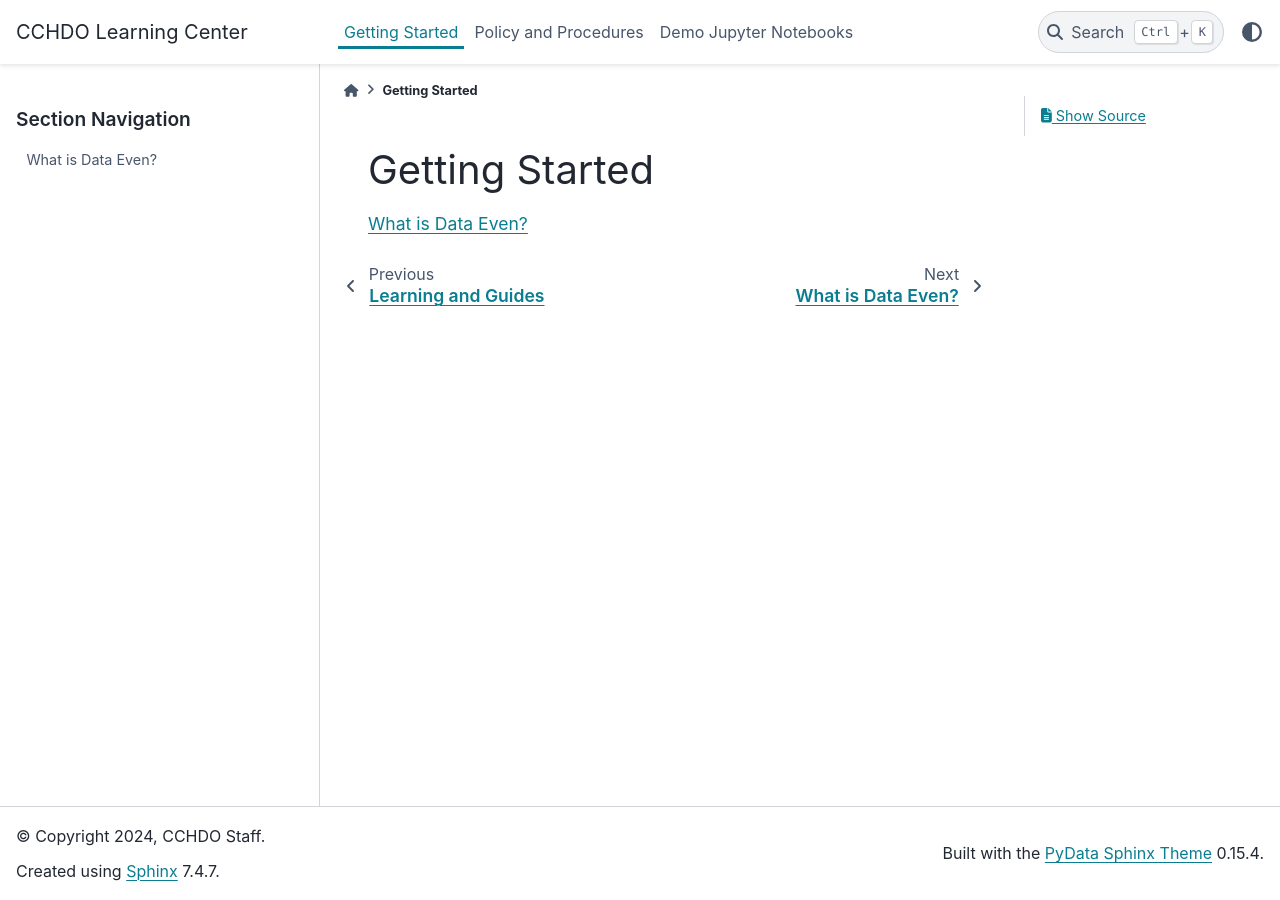
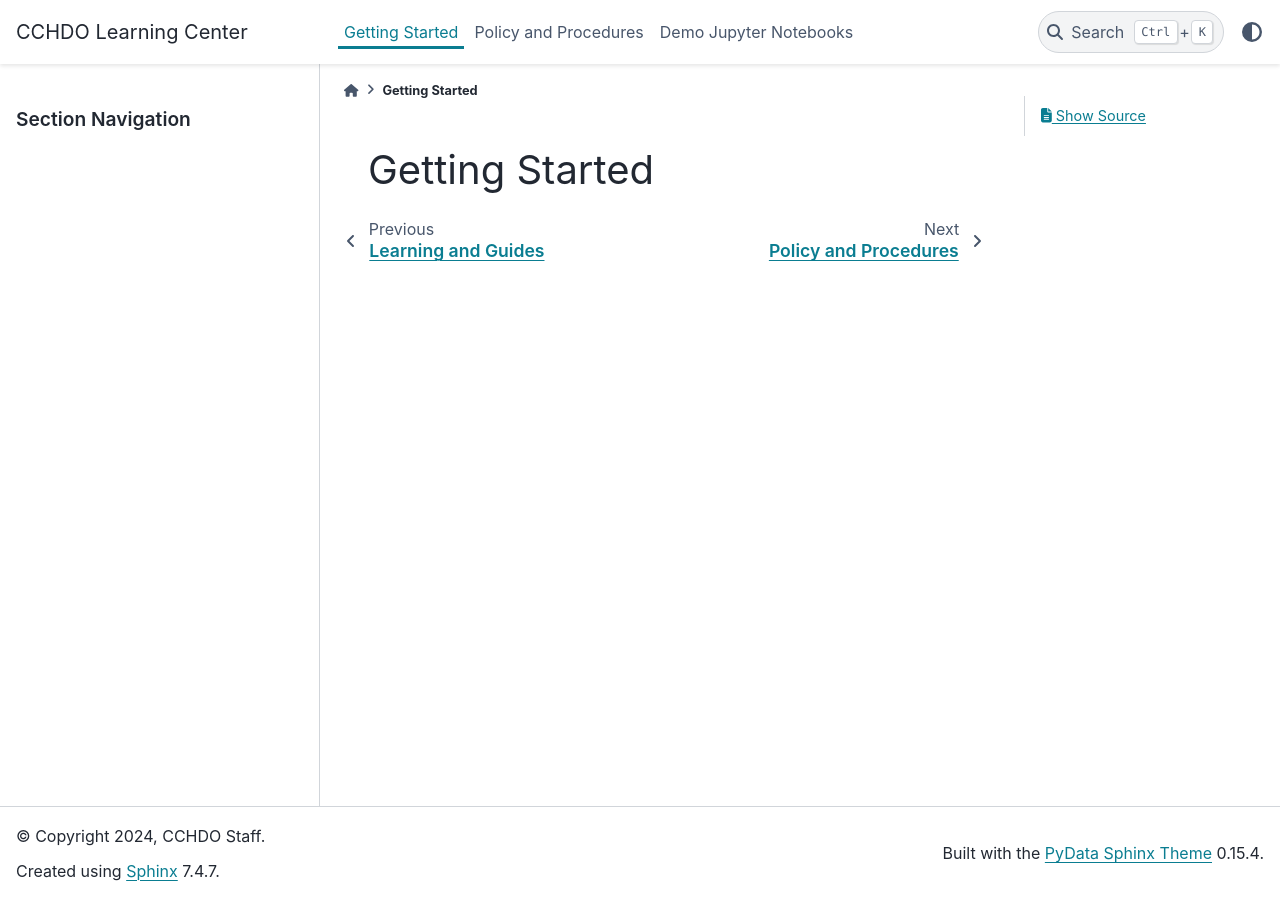
Before and after one commit to cchdo/cchdo-learning-and-guides, a Sphinx documentation site: the page built from docs/getting_started/index.md, in a window 1280 px wide. Built offline with Sphinx 7.4.7 and the PyData theme 0.15.4, drawn with Linux system fonts in a browser that asks for light colours.

Commit message:
remove the demo/example page

````diff
--- a/docs/getting_started/index.md
+++ b/docs/getting_started/index.md
@@ -2,5 +2,4 @@
 
 ```{toctree}
 
-what_is_a_cruise
 ```
--- a/docs/getting_started/what_is_a_cruise.md
+++ /dev/null
@@ -1,3 +0,0 @@
-# What is Data Even?
-
-It's ones and zeros
````
